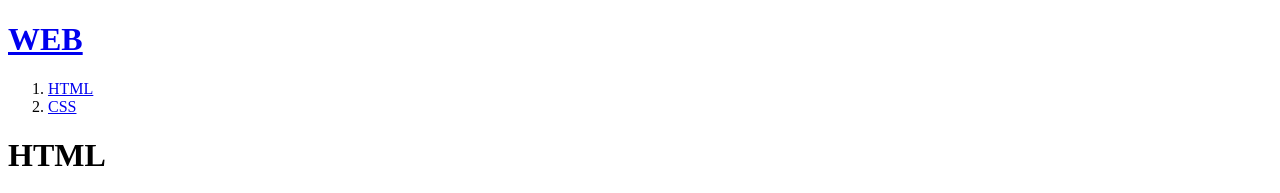
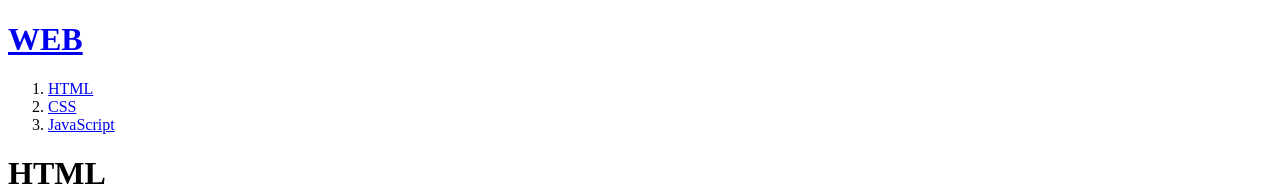
Before and after one commit to tod7602/kiyhome, a plain HTML site: page 1.html in a window 1280 px wide. Shown: the top 193 px of the page. Drawn offline with Linux system fonts and the light colour scheme.

Commit message:
Update 1.html

```diff
--- a/1.html
+++ b/1.html
@@ -13,7 +13,9 @@
       <li>
         <a href="2.html">CSS</a>
       </li>
-
+      <li>
+        <a href="3.html">JavaScript</a>
+      </li>
     </ol>
     <h1>HTML</h1>
     <p><a href="https://www.w3.org/TR/html5/" target="_blank" title="html5 specification">Hypertext Markup Language (HTML)</a> is the standard markup language for <strong>creating <u>web</u> pages</strong> and web applications.
```
